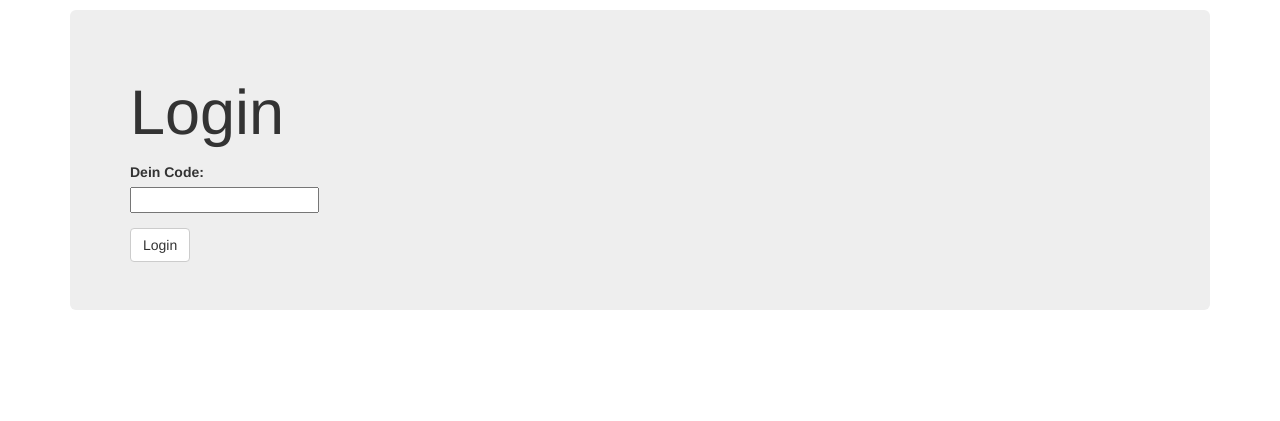
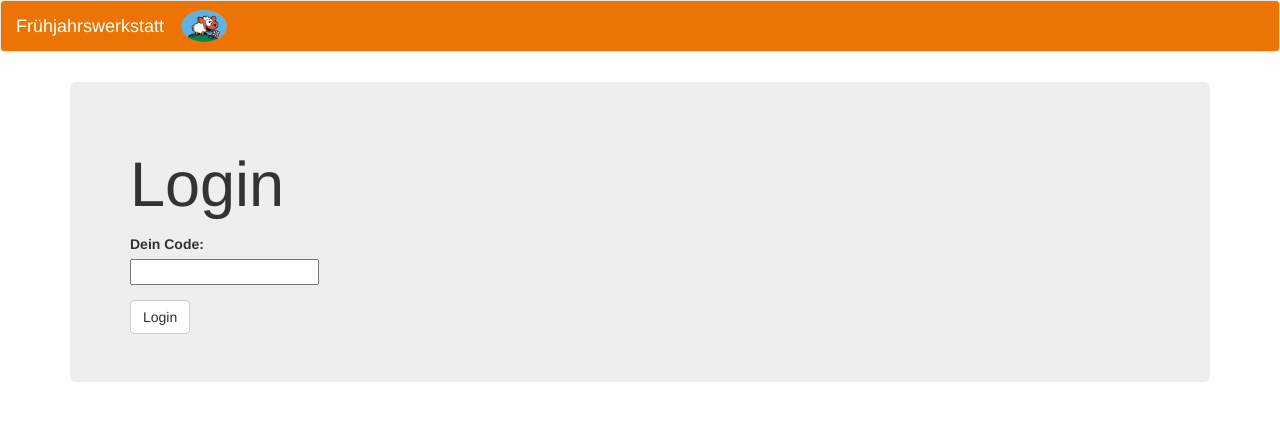
Before and after one commit to VolkerSchiewe/breakfast, a Django app: page /login in a window 1280 px wide. Shown: the top 421 px of the page. Run offline with Django 3.2, Linux system fonts and the light colour scheme; some libraries are stand-ins or nearby versions.

Commit message:
Small design changes

```diff
--- a/breakfast/settings.py
+++ b/breakfast/settings.py
@@ -27,6 +27,7 @@ DEBUG = True
 
 ALLOWED_HOSTS = [
     '192.168.178.65',
+    'localhost'
 ]
 
 
--- a/election/static/css/style.css
+++ b/election/static/css/style.css
@@ -1,3 +1,13 @@
 body{
-    background: grey
 }
+.navbar{
+    background: #ec7404;
+    color: white;
+}
+.navbar-default .navbar-brand {
+    color: white;
+}
+#nav_image{
+    width: 50px;
+    height: 50px;
+}
--- a/election/templates/base.html
+++ b/election/templates/base.html
@@ -7,13 +7,21 @@
 
     <title>{% block title %}Wahlen{% endblock %}</title>
 
-
     <link rel="shortcut icon" href="{% static 'images/favicon.ico' %}" type="image/x-icon; charset=binary">
+    <link rel="stylesheet" type="text/css" href="{%  static 'css/bootstrap.min.css' %}"/>
     <link rel="stylesheet" type="text/css" href="{%  static 'css/style.css' %}"/>
-    <link rel="stylesheet" type="text/css" href="{%  static 'css/bootstrap.min.css' %}"/>
 
 </head>
 <body>
+<!-- Static navbar -->
+<nav class="navbar navbar-default">
+    <div class="container-fluid">
+        <div class="navbar-header">
+            <span class="navbar-brand">Frühjahrswerkstatt</span>
+            <img id="nav_image" src="{% static 'images/jugend_schaf.png' %}">
+        </div>
+    </div><!--/.container-fluid -->
+</nav>
 
 <div class="container theme-showcase" role="main">
     <p></p>
--- a/election/templates/login.html
+++ b/election/templates/login.html
@@ -1,8 +1,9 @@
 {% extends './base.html' %}
 
-{% block title%} Login {% endblock %}
+{% block title %} Login {% endblock %}
 
 {% block body %}
+    <div class="login">
         <h1>Login</h1>
         <p></p>
         <form action="" method="post"> {% csrf_token %}
@@ -14,8 +15,7 @@
             <p></p>
             <input type="submit" class="btn btn-default" value="Login">
 
-
         </form>
-
+    </div>
 
 {% endblock %}
```
Also changed, not shown: db.sqlite3, election/static/images/jugend_schaf.png (added). Lines whose indentation alone changed are shown as unchanged.
